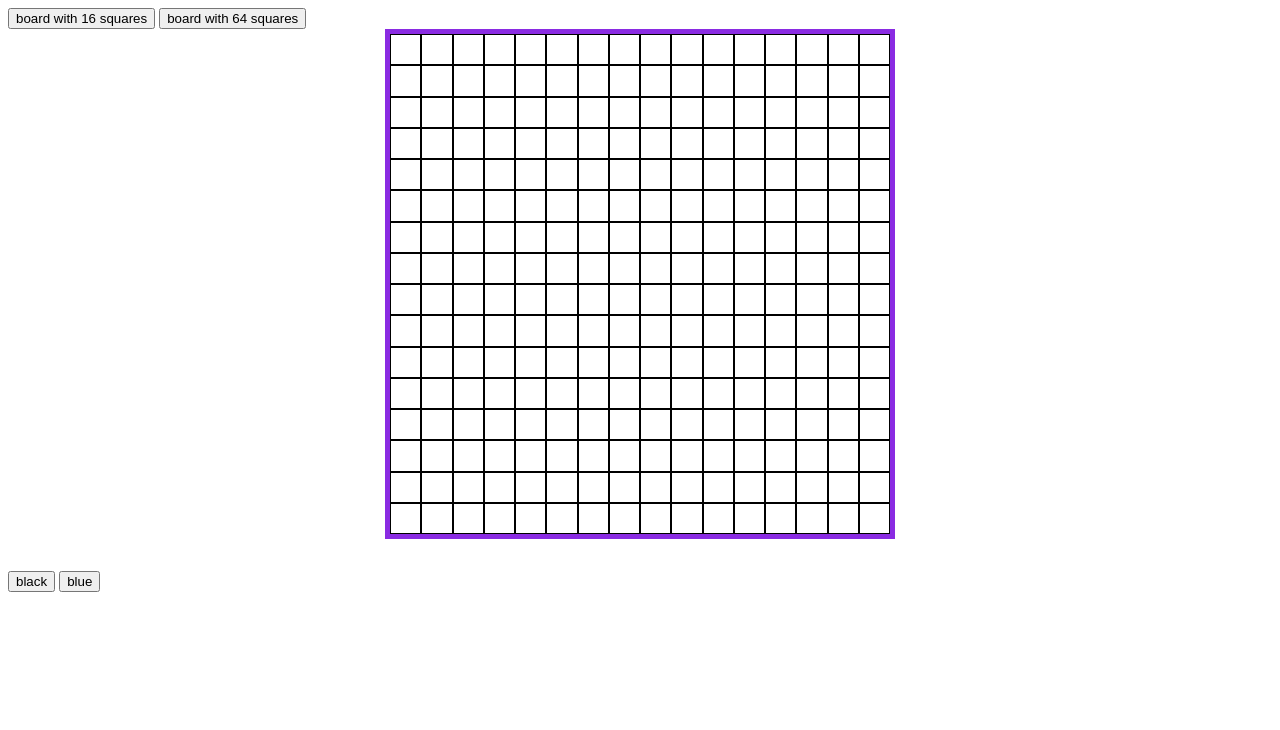
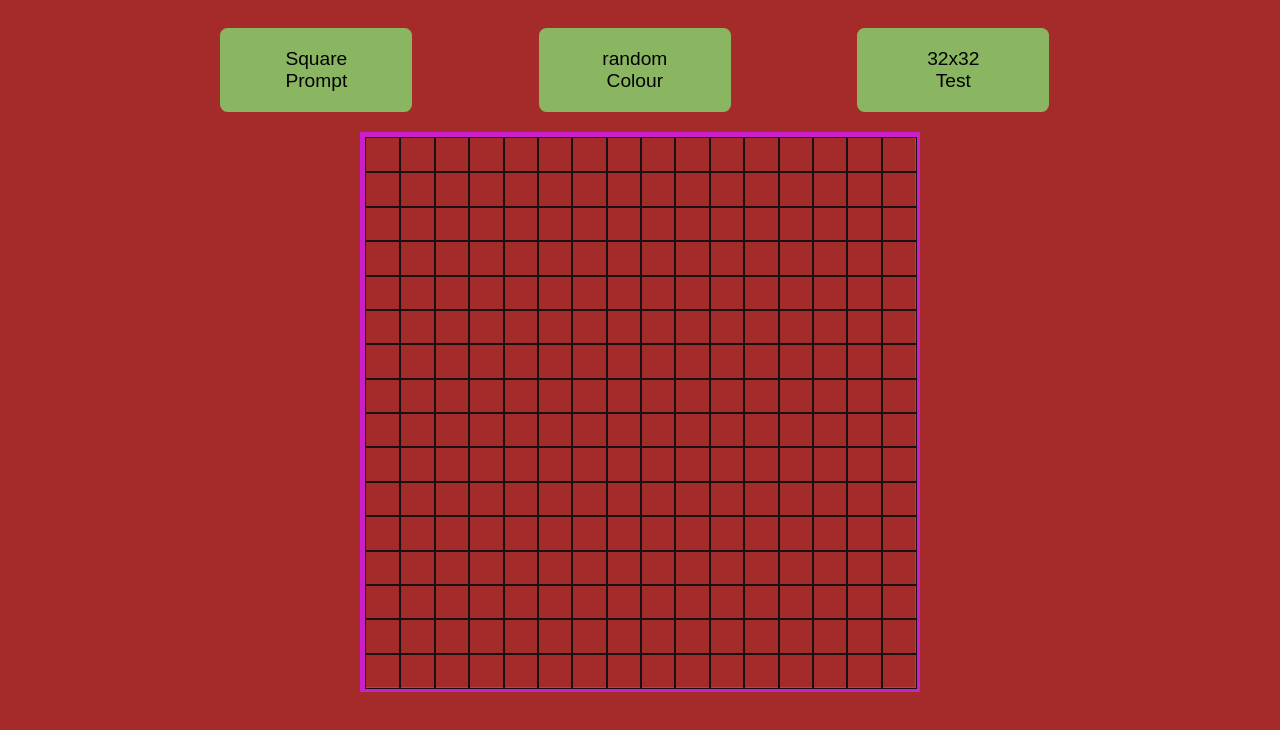
Before and after one commit to dnlbst/Etch-a-Sketch, a plain HTML site: page index.html in a window 1280 px wide. Drawn offline with Linux system fonts and the light colour scheme.

Commit message:
rest not working

```diff
--- a/index.html
+++ b/index.html
@@ -6,20 +6,18 @@
     <title>Etch-a-Scetch</title>
 </head>
 <body>
+    <div class="button">
 
-    <button class="decide">board with 16 squares</button>
-    <button class="decide">board with 64 squares</button>
+        <button class="prompt">Square Prompt</button>
+        <button class="colour">random Colour</button>
+        <button class="button32">32x32 Test</button>
+    </div>
+        <div class="container">
+            <div class="grid-container">
 
-    <div class="container">
-        <div class="grid-container">
+            </div>
+        </div>
 
-        </div>
-    </div>
-
-    <button class="clrButton">black</button>
-    <button class="clrButton">blue</button>
-
-
-    <script src="script.js"></script>
+        <script src="script.js"></script>
 </body>
 </html>
--- a/script.js
+++ b/script.js
@@ -1,43 +1,55 @@
-let prompt = 16;
-let gridContainer = document.querySelector('.grid-container');
+let squares = 16;
+const gridContainer = document.querySelector('.grid-container');
+const prmpt = document.querySelector('.prompt');
+
+// creating the grid container depending on user input (prompt & button)
+let buildContainer = function(){
+gridContainer.style.cssText = `
+  grid-template-columns:  repeat(${squares}, 1fr);
+  grid-template-rows:     repeat(${squares}, 1fr)
+  `
+};
+
+// filling the grid container with squares
+let fillGrid = function(){
+  for (i = 0; i < squares ** 2; i++) {
+    let gridItem = document.createElement('div');
+    gridItem.classList.add('grid-item');
+    gridContainer.appendChild(gridItem);
+  };
+};
+
+// resetting the grid container squares
+let removeGrid = function(){
+  for (i = 0; i < squares ** 2; i++) {
+    gridContainer.removeChild('.gridItem');
+  };
+};
 
 
-for (i = 0; i < prompt ** 2; i++) {
-  let gridItem = document.createElement('div');
-  gridItem.classList.add('grid-item');
-  gridContainer.appendChild(gridItem);
-};
 
+//changing and keeping the color after hovering those damn squares (took me while)
+let changeClr = function(){
 const square = document.querySelectorAll('.grid-item');
-console.log(square);
 
 square.forEach(foreachgriditem =>{
       foreachgriditem.addEventListener('mouseover', e =>{
-      square.classList.add('gird-item--color');
+        foreachgriditem.classList.add('grid-item--color'); // remember! no dot when adding a class!!
       });
     });
+  };
 
+//function to call all the functions above for grid drawing
+let draw = function(){
+  buildContainer();
+  fillGrid();
+  changeClr();
+};
+draw();
 
-// color.foreach(a => {
-//   a.addEventListener('mouseover', e =>{
-//   classList.add(`${'.grid-item--color'}`);
-// });
-// });
-
-
-
-
-
-
-// const setColor = function('mouseover', e =>{
-//   let gridy = document.getElementsByClassName('grid-item');
-//   gridy.classList.add('gird-item--color');
-// };
-
-
-
-// for (i = 0; i < square.lenght; i++){
-//   square.addEventListener('mouseover', e =>{
-//     square.classList.add('.gird-item--color');
-//   });
-//   };
+prmpt.addEventListener('click', e =>{
+    removeGrid();
+    prompt = prompt("how many squares per side to make the new grid?", 32);
+    squares = prompt;
+    draw();
+  });
--- a/style.css
+++ b/style.css
@@ -1,24 +1,57 @@
+body{
+  background-color: brown;
+}
+
+
 .grid-container {
   display: grid;
-  grid-template-columns: repeat(16, 1fr);
-  grid-template-columns: repeat(16, 1fr);
-  width: 500px;
-  height: 500px;
+  width: 550px;
+  height: 550px;
   margin: 0 auto 2rem auto;
-  border: 5px solid blueviolet;
+  border: 5px solid rgb(204, 31, 204);
+  margin: auto auto;
 }
 
 .grid-item {
   width: 100%;
   height: 100%;
-  border: 1px solid rgb(0, 0, 0);
-  box-sizing: border-box;
+  border: 1px solid rgb(24, 17, 17);
+  }
+
+.grid-item--color{
+  background-color: rgb(51, 51, 53);
 }
 
-/* .grid-item:hover{
-  background-color: black;
-} */
+.button{
+  display: grid;
+  grid-template-columns: repeat(12, 1fr);
+  gap: 10px;
 
-.grid-item--color{
-  background-color: blue;
 }
+
+.button button:nth-child(1){
+  grid-column: 3/5;
+}
+
+.button button:nth-child(2){
+  grid-column: 6/8;
+}
+
+.button button:nth-child(3){
+  grid-column: 9/11;
+}
+
+button{
+  text-align: center;
+  font-size: 1.2em;
+  margin: 20px 0px;
+  padding: 20px 60px;
+  max-width: 10em;
+  border: none;
+  background-color:rgb(138, 182, 97);
+  border-radius: 2mm;
+}
+
+button:hover{
+  background-color: rgba(199, 75, 75,0.5);
+}
```
